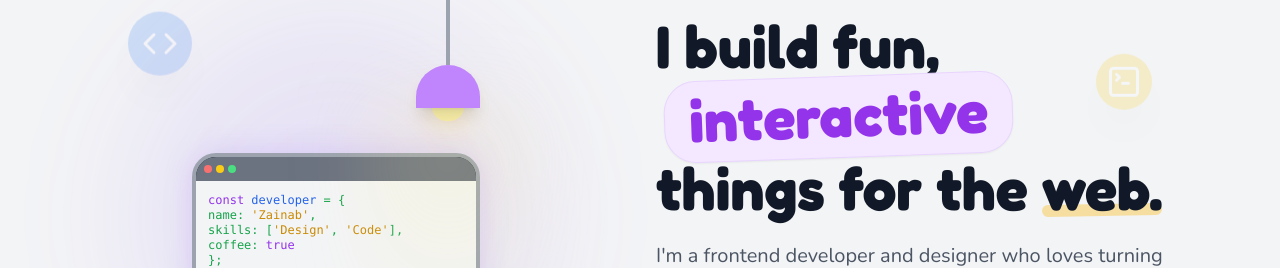
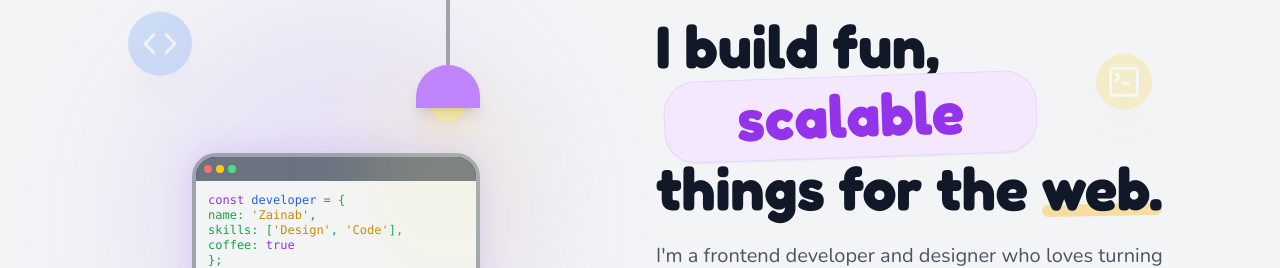
Before and after one commit to xieumar/Portfolio-2.0, a Next.js app: page / in a window 1280 px wide. Shown: the part 167-435 px from the top of the page. Built offline with nearby package versions, Linux system fonts and the light colour scheme.

Commit message:
Feat(InteractivePill): add automatic text loop and fix container size.

```diff
--- a/src/components/ui/hero/InteractivePill.tsx
+++ b/src/components/ui/hero/InteractivePill.tsx
@@ -1,31 +1,33 @@
 'use client'
 
 import { useState, useEffect } from 'react'
+import { motion, AnimatePresence } from 'framer-motion'
+
+const words = ['interactive', 'scalable','engaging', 'functional', 'dynamic', 'quirky', 'creative']
 
 export default function InteractivePill() {
   const [hearts, setHearts] = useState<{ id: number; left: number; opacity: number; size: number; rotate: number }[]>([])
   const [hover, setHover] = useState(false)
+  const [currentWord, setCurrentWord] = useState(0)
 
+  // Floating hearts logic
   useEffect(() => {
     if (!hover) return
-
     const interval = setInterval(() => {
       setHearts((prev) => [
         ...prev,
         {
           id: Date.now(),
-          left: Math.random() * 100 - 50,       // horizontal offset
-          opacity: Math.random() * 0.2 + 0.2,   // 0.2–0.4 opacity
-          size: Math.random() * 50 + 30,        // 30–80px size
-          rotate: Math.random() * 20 - 10,      // -10 to 10 deg rotation
+          left: Math.random() * 100 - 50,
+          opacity: Math.random() * 0.2 + 0.2,
+          size: Math.random() * 50 + 30,
+          rotate: Math.random() * 20 - 10,
         },
       ])
     }, 200)
-
     return () => clearInterval(interval)
   }, [hover])
 
-  // remove hearts after animation duration
   useEffect(() => {
     const timeout = setInterval(() => {
       setHearts((prev) => prev.filter((h) => Date.now() - h.id < 1400))
@@ -33,16 +35,38 @@ export default function InteractivePill() {
     return () => clearInterval(timeout)
   }, [])
 
+  // Automatic text loop
+  useEffect(() => {
+    const interval = setInterval(() => {
+      setCurrentWord((prev) => (prev + 1) % words.length)
+    }, 4000)
+    return () => clearInterval(interval)
+  }, [])
+
+  const longestWord = words.reduce((a, b) => (a.length > b.length ? a : b), '')
+
   return (
     <div
       className="relative inline-block bg-purple-100 dark:bg-purple-900/50 text-purple-600 dark:text-purple-300
-        px-6 pt-2 pb-3 rounded-[2rem] transform -rotate-2
+        px-3 pt-2 pb-3 rounded-[2rem] transform -rotate-2
         hover:rotate-0 transition-transform duration-300 mx-2 shadow-sm border border-purple-200 dark:border-purple-800
-        overflow-visible"
+        overflow-visible text-center"
+      style={{ width: `${longestWord.length * 1}ch` }}
       onMouseEnter={() => setHover(true)}
       onMouseLeave={() => setHover(false)}
     >
-      interactive
+      <AnimatePresence mode="wait">
+        <motion.span
+          key={words[currentWord]}
+          initial={{ opacity: 0, y: -10 }}
+          animate={{ opacity: 1, y: 0 }}
+          exit={{ opacity: 0, y: 10 }}
+          transition={{ duration: 0.6 }}
+          className="font-bold inline-block"
+        >
+          {words[currentWord]}
+        </motion.span>
+      </AnimatePresence>
 
       {/* floating hearts */}
       {hearts.map((heart) => (
```
